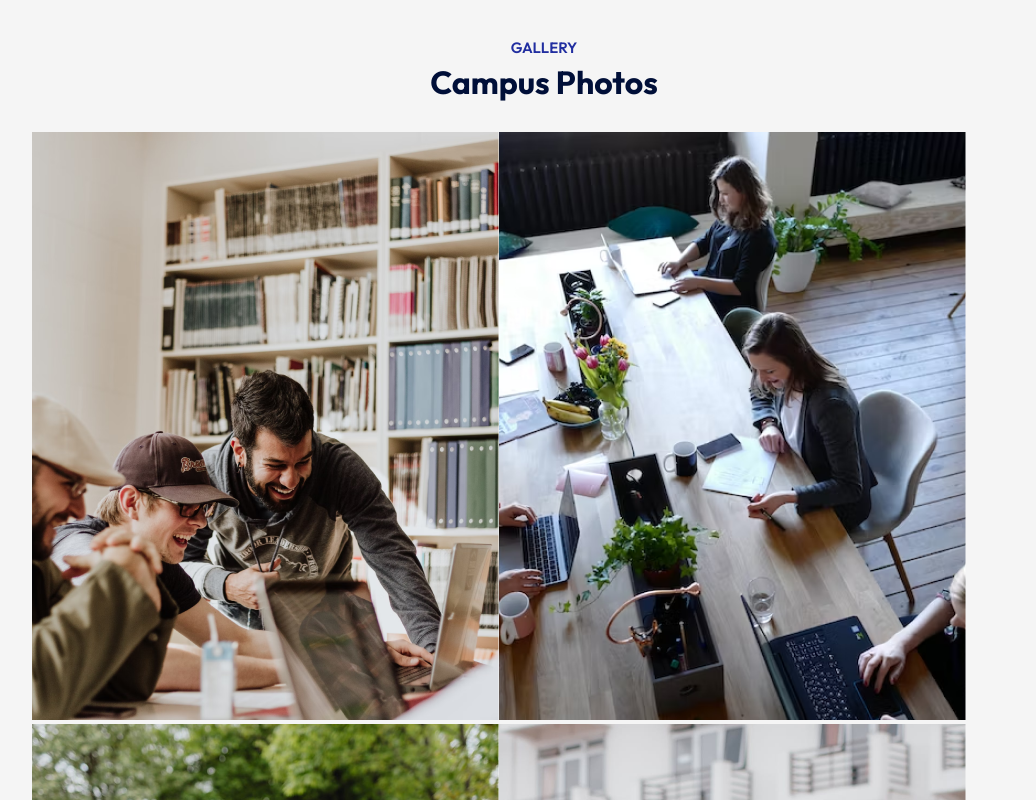
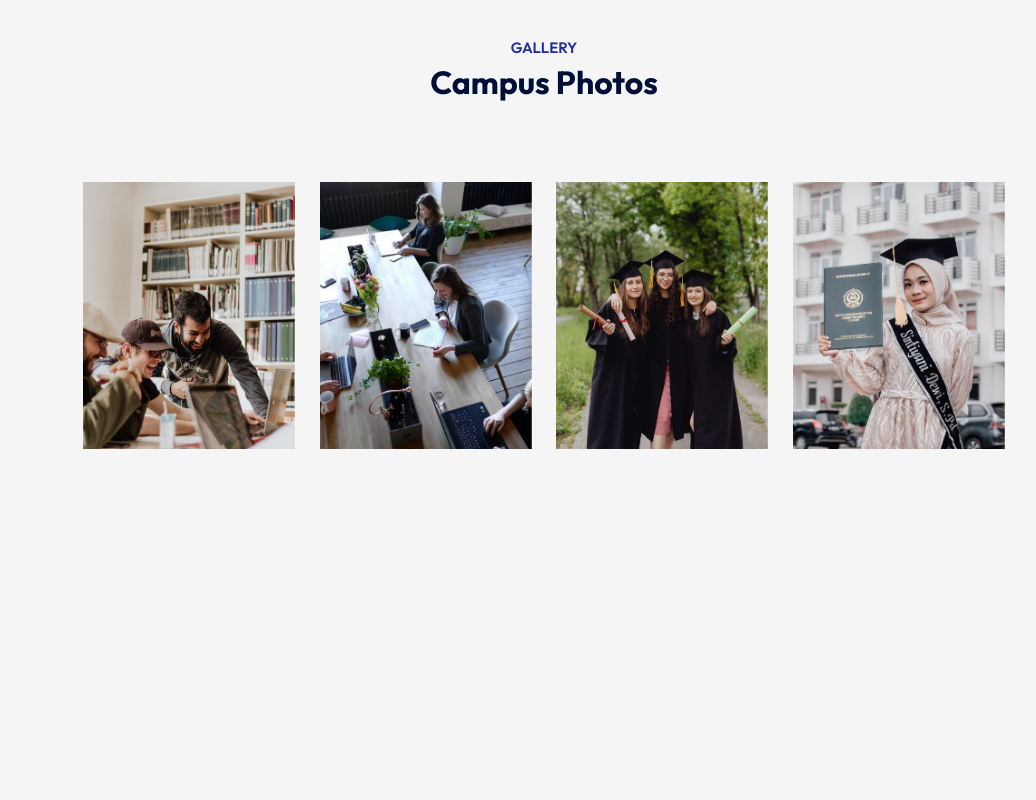
Before and after one commit to HassanEhsani/edusityy, a React (Vite) app: page / in a window 1280 px wide. Shown: the part 1820-2620 px from the top of the page, without its empty margins (96-1132 px from the left). After the commit the page ends 2349 px from the top, so only its background shows below. Built offline with nearby package versions, Linux system fonts and the light colour scheme.

Commit message:
wrote the code about the gallery in the camous

```diff
--- a/src/Components/Campus/Campus.css
+++ b/src/Components/Campus/Campus.css
@@ -0,0 +1,14 @@
+.campus{
+    margin: 80px auto;
+    width: 90%;
+    text-align: center;
+}
+.gallery{
+    display: flex;
+    align-items: center;
+    justify-content: space-between;
+    margin-bottom: 40px;
+}
+.gallery img{
+    width: 23%;
+}
```
